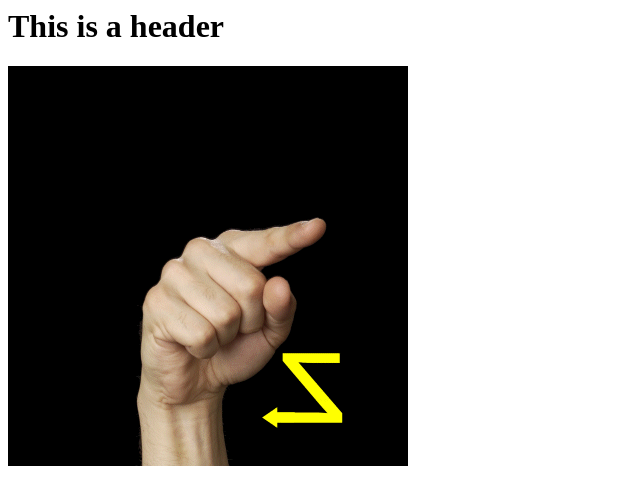
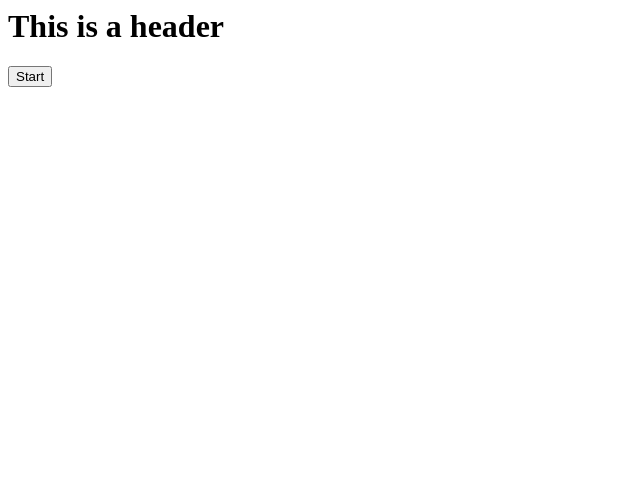
Before and after one commit to martiansnoop/fingerspelling, a plain HTML site: page index.html in a window 1280 px wide. Shown: the whole page, without its empty margins (0-640 px from the left). Drawn offline with Linux system fonts and the light colour scheme.

Commit message:
Don't start playing a word until user is ready

```diff
--- a/index.html
+++ b/index.html
@@ -10,9 +10,10 @@
         6. let the user guess what the word is
         7. keep track of correct/incorrect guesses and stuff
     -->
+    <body>
     <h1>This is a header</h1>
     <div id="image-wrapper"></div>
-    <body>
+    <button id="start-button">Start</button>
 
     <script type="text/javascript" src="index.js"></script>
     </body>
--- a/index.js
+++ b/index.js
@@ -1,8 +1,18 @@
+// user enters page, and indicates they want to start playing
+// select a random word and display it
+// once the word is finished playing, direct focus to a textbox so user can guess
+// Allow user to skip to next word
+// keep track of correct, correct on first try, skipped
+// also would be fun to track all time vs this session
+//
+
 const words = ["foo", "bar", "baz"];
 const intervalMillis = 2000;
 
 const imagesByLetter = getImagesByLetter();
-displayWord();
+document.getElementById("start-button").addEventListener("click", function(event) {
+    displayWord();
+});
 
 function getImagesByLetter() {
     const letters = "abcdefghijklmnopqrstuvwxyz".split("");
```
